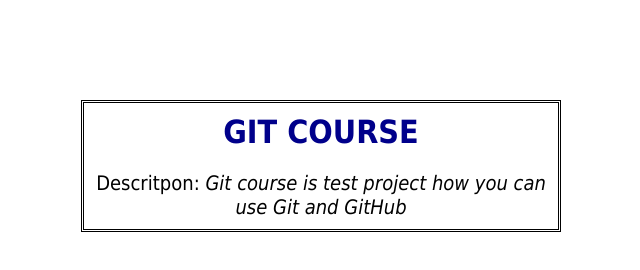
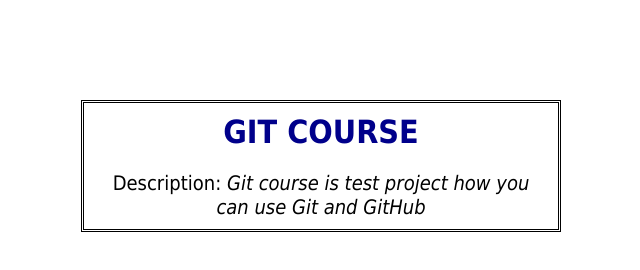
Before and after one commit to SergejSavejko/git_test_course, a plain HTML site: page index.html in a window 1280 px wide. Shown: the whole page, without its empty margins (319-959 px from the left). Drawn offline with Linux system fonts and the light colour scheme.

Commit message:
Fifth Git course

```diff
--- a/index.html
+++ b/index.html
@@ -9,7 +9,7 @@
     <body>
         <div class="first_blok">
             <h1 class="zagl">GIT COURSE</h1>
-            <p class="description"><span class="first">Descritpon:</span> Git course is test project how you can use Git and GitHub</p>
+            <p class="description"><span class="first">Description:</span> Git course is test project how you can use Git and GitHub</p>
         </div>
     </body>
 </html>
```
